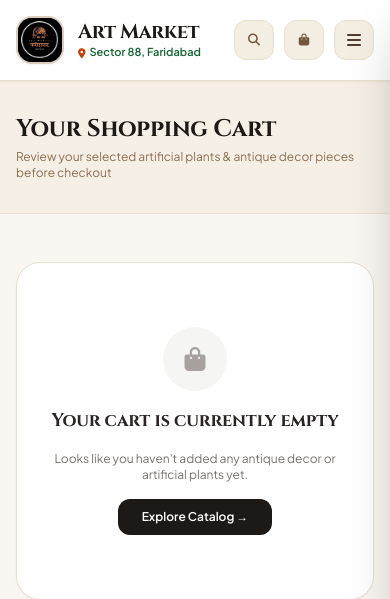
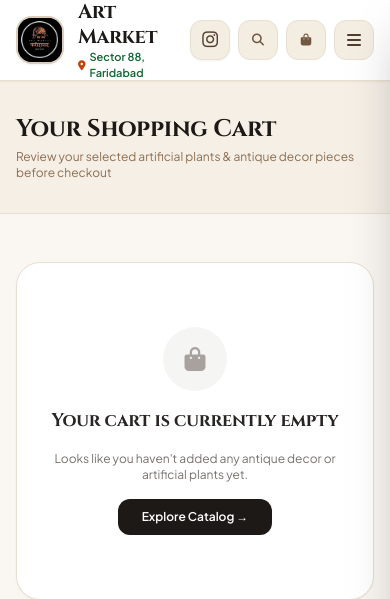
Before and after one commit to Kirti-Chaprana07/art-market-faridabad, a Django app: page /cart/ in a window 390 px wide. Shown: the top 599 px of the page. Run offline with Django 5.2, Linux system fonts and the light colour scheme; some libraries are stand-ins or nearby versions; some web fonts are replaced.

Commit message:
Add Instagram icon to header navbar and mobile menu

```diff
--- a/templates/base.html
+++ b/templates/base.html
@@ -124,7 +124,12 @@
                 </nav>
 
                 <!-- HEADER ACTIONS -->
-                <div class="flex items-center gap-2.5 sm:gap-3">
+                <div class="flex items-center gap-2 sm:gap-3">
+
+                    <!-- Instagram Button -->
+                    <a href="{{ STORE_INSTAGRAM }}" target="_blank" rel="noopener noreferrer" class="w-10 h-10 rounded-xl bg-sand-100 hover:bg-gradient-to-tr hover:from-amber-500 hover:via-rose-500 hover:to-purple-600 hover:text-white text-walnut-800 flex items-center justify-center transition-all border border-sand-200 shadow-sm group" title="Follow us on Instagram (@artmarketfaridabad)">
+                        <i class="fab fa-instagram text-lg group-hover:scale-110 transition-transform"></i>
+                    </a>
 
                     <!-- Search Button -->
                     <button id="searchOpenBtn" class="w-10 h-10 rounded-xl bg-sand-100 hover:bg-sand-200 text-walnut-700 hover:text-walnut-950 flex items-center justify-center transition-all border border-sand-200" title="Search catalog">
@@ -149,7 +154,8 @@
 
         <!-- MOBILE MENU OVERLAY -->
         <div id="mobileMenu" class="hidden lg:hidden bg-white border-b border-sand-200 px-5 py-5 space-y-3.5 shadow-xl">
-            <div class="flex items-center gap-3 pb-3 border-b border-sand-100">
+            <div class="flex items-center justify-between pb-3 border-b border-sand-100">
+                <div class="flex items-center gap-3">
                     <img src="/static/images/logo.jpg" alt="Logo" class="w-10 h-10 rounded-xl object-cover border border-sand-300">
                     <div>
                         <a href="{% url 'home' %}" class="font-cinzel font-bold text-walnut-950 block leading-tight hover:text-terracotta-800">Art Market</a>
@@ -158,6 +164,10 @@
                             <span>Sector 88, Faridabad</span>
                         </a>
                     </div>
+                </div>
+                <a href="{{ STORE_INSTAGRAM }}" target="_blank" rel="noopener noreferrer" class="w-9 h-9 rounded-xl bg-rose-50 border border-rose-200 text-rose-600 flex items-center justify-center hover:bg-rose-600 hover:text-white transition-colors" title="Instagram">
+                    <i class="fab fa-instagram text-base"></i>
+                </a>
             </div>
             <div class="space-y-1 text-xs font-bold uppercase tracking-wider">
                 <a href="{% url 'home' %}" class="block py-2 text-walnut-800 hover:text-terracotta-700">Home</a>
@@ -180,6 +190,9 @@
                 </a>
                 <a href="https://wa.me/{{ STORE_WHATSAPP }}" target="_blank" class="w-full bg-forest-700 hover:bg-forest-800 text-white text-center py-2.5 rounded-xl font-bold text-xs flex items-center justify-center gap-2 shadow-sm">
                     <i class="fab fa-whatsapp text-sm"></i> WhatsApp Support (+91 98990 97676)
+                </a>
+                <a href="{{ STORE_INSTAGRAM }}" target="_blank" rel="noopener noreferrer" class="w-full bg-gradient-to-r from-purple-600 via-rose-500 to-amber-500 hover:opacity-95 text-white text-center py-2.5 rounded-xl font-bold text-xs flex items-center justify-center gap-2 shadow-sm transition-all">
+                    <i class="fab fa-instagram text-sm"></i> Instagram @artmarketfaridabad
                 </a>
             </div>
         </div>
```
Lines whose indentation alone changed are shown as unchanged.
